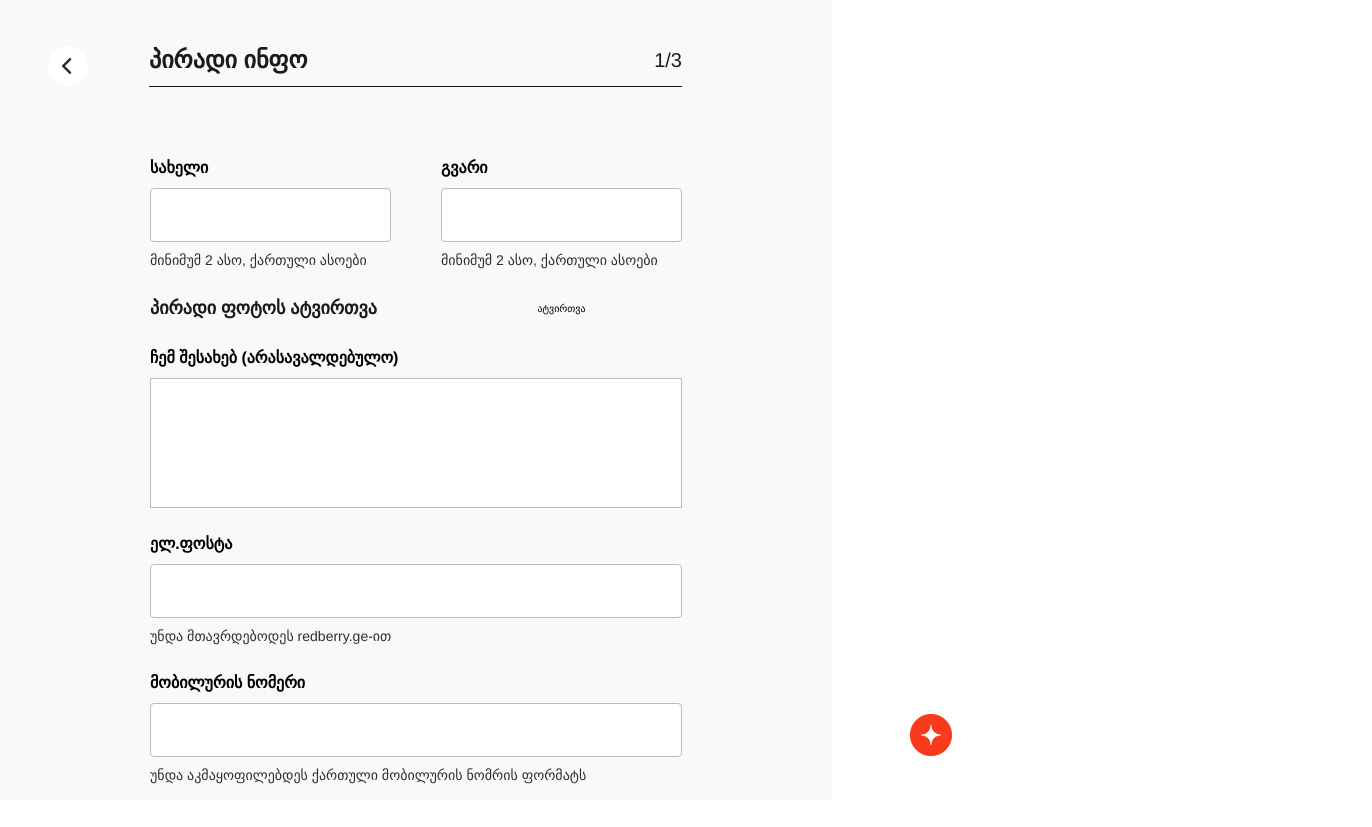
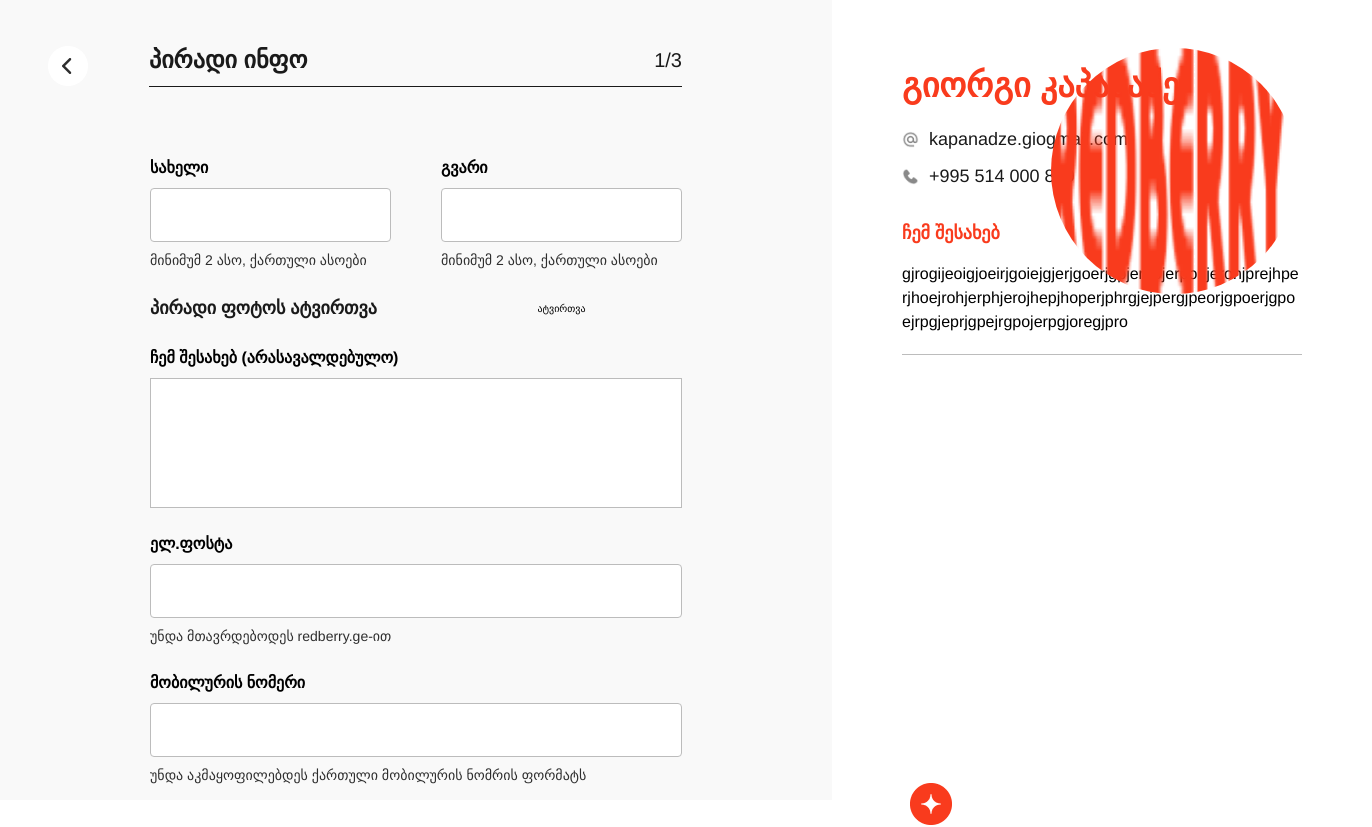
Before and after one commit to Kapanadze04/Redberry-Bootcamp6, an Angular app: page /personal-info in a window 1280 px wide. Shown: the top 827 px of the page, 1372 px wide, since content can reach past the window. Built offline with nearby package versions, Linux system fonts and the light colour scheme; a web font is replaced by a local one.

Commit message:
add(preview container): personal info markup

```diff
--- a/src/app/app.component.scss
+++ b/src/app/app.component.scss
@@ -15,5 +15,6 @@
     .preview-section {
         width: 70%;
         height: 100%;
+        @include flex-column;
     }
 }
--- a/src/app/preview/preview.component.html
+++ b/src/app/preview/preview.component.html
@@ -1,3 +1,39 @@
+<section class="preview">
+    <div class="personal-output-box">
+        <div class="personal-info">
+
+            <h2>გიორგი კაპანაძე</h2>
+            <div class="email">
+                <div class="icon">
+                    <img src="email-icon.png" alt="email icon">
+                </div>
+                <span>kapanadze.giogmail.com</span>
+            </div>
+            <div class="tel">
+                <div class="icon">
+                    <img src="phone-icon.png" alt="phone icon">
+                </div>
+                <span>+995 514 000 839</span>
+            </div>
+
+            <h3>ჩემ შესახებ</h3>
+            <p>gjrogijeoigjoeirjgoiejgjerjgoerjgpjergojerpohjerohjprejhperjhoejrohjerphjerojhepjhoperjphrgjejpergjpeorjgpoerjgpoejrpgjeprjgpejrgpojerpgjoregjpro</p>
+        </div>
+        <div class="img-container">
+            <img src="LOGO-01.png" alt="profile photo">
+        </div>
+    </div>
+
+
+
+
+
+
+
+</section>
+
+
+
 <section>
     <img class="logo-02" src="LOGO-02.png" alt="Redberry logo">
 </section>
--- a/src/app/preview/preview.component.scss
+++ b/src/app/preview/preview.component.scss
@@ -1,9 +1,88 @@
+@import '../../styles/mixins';
+@import '../../styles/variables';
+
+.preview {
+    padding: 6em 7em;
+
+
+    .personal-output-box {
+        @include flex;
+    }
+
+    h2 {
+        font-size: 3.4rem;
+        font-weight: bold;
+        color: $resumeTitle;
+        margin-bottom: 0.45em;
+    }
+
+    h3 {
+        font-size: 1.8rem;
+        font-weight: bold;
+        color: $resumeTitle;
+        margin-bottom: 0.8em;
+    }
+
+    p {
+        font-size: 1.6rem;
+        width: 400px;
+        word-wrap: break-word;
+        line-height: 1.5em;
+    }
+
+    span {
+        font-size: 1.8rem;
+        color: $primary;
+        font-weight: 400;
+    }
+
+    .email { margin-bottom: 1em }
+
+    .tel { margin-bottom: 3em }
+
+    .email, .tel {
+        @include flex;
+        gap: 1em;
+
+        .icon {
+            width: 17px;
+            height: 17px;
+
+            img {
+                width: 100%;
+                height: 100%;
+            }
+        }
+    }
+
+    .img-container {
+        position: absolute;
+        top: 48px;
+        right: 75px;
+        width: 246px;
+        height: 246px;
+
+        img {
+            width: 100%;
+            height: 100%;
+            border-radius: 50%;
+        }
+    }
+
+    .personal-output-box {
+        border-bottom: 1px solid $grayBc;
+        width: 100%;
+        padding-bottom: 2em;
+        margin-bottom: 2em;
+    }
+}
+
 section {
     width: 100%;
     height: 100%;
     position: relative;
 
-    img {
+    .logo-02 {
         position: absolute;
         left: 7.8em;
         bottom: 4.4em;
```
